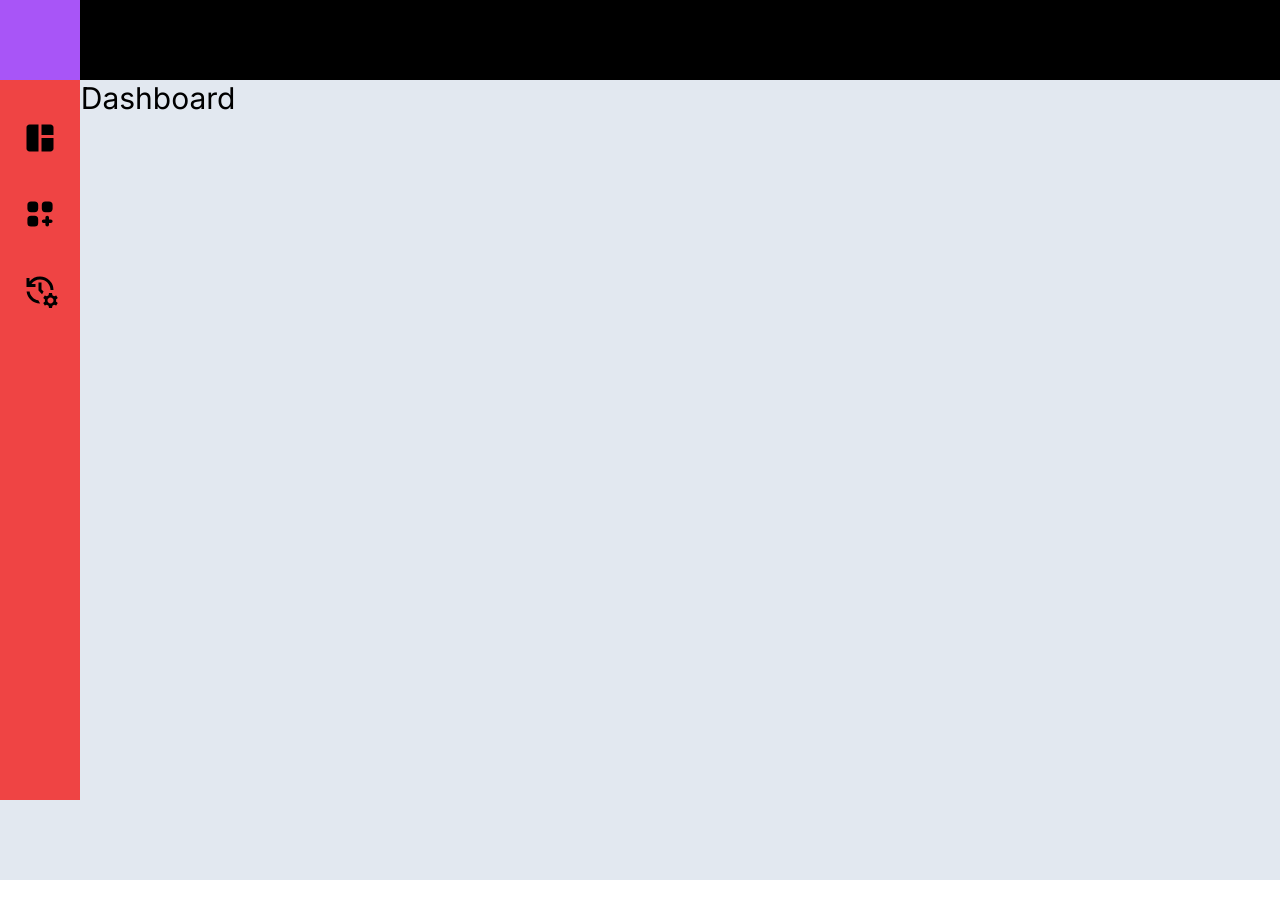
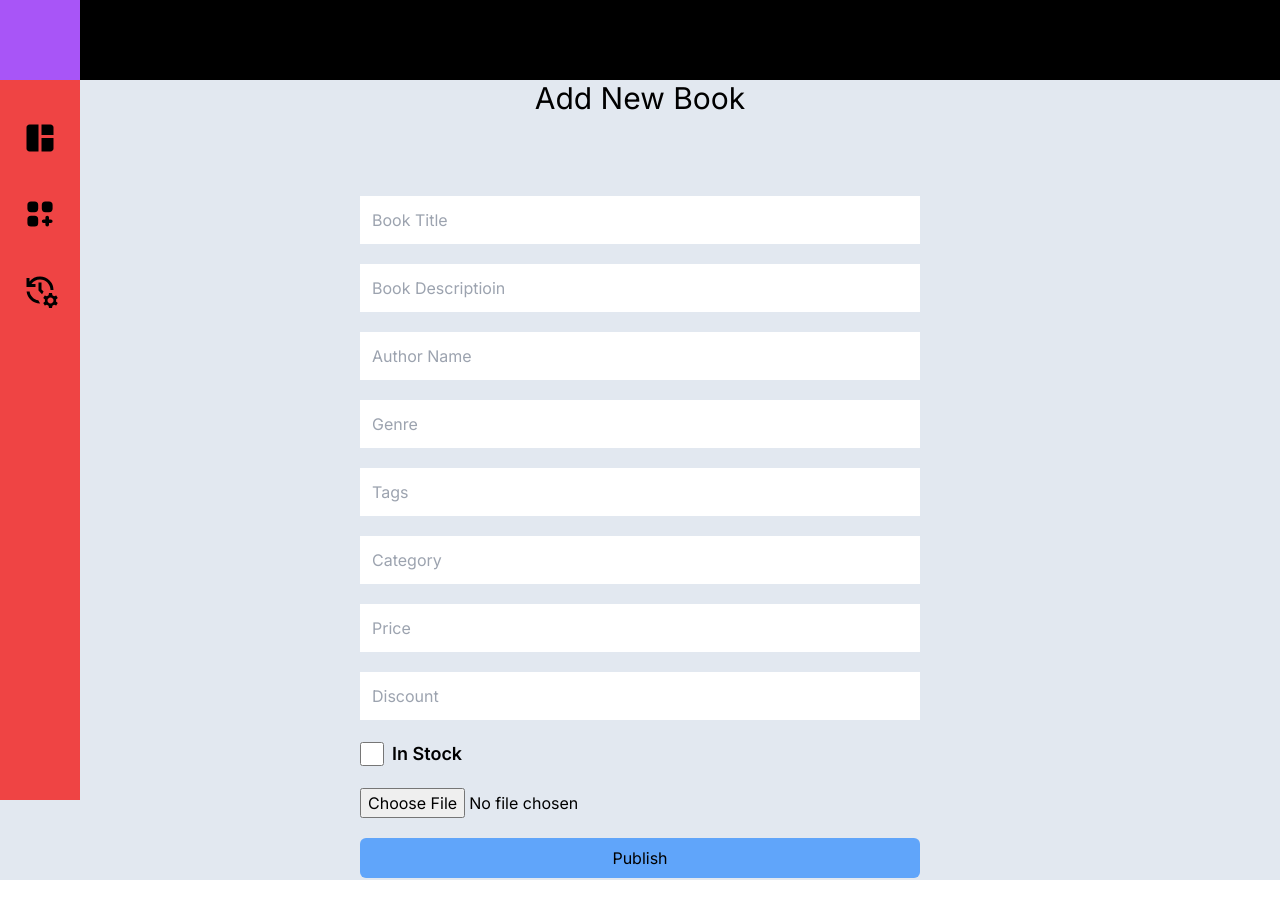
Before and after one commit to Vishal-Y1/Bookyst_frontend, a React (Vite) app: page /admin/dashboard in a window 1280 px wide. Before the commit the page ends 880 px from the top, so only its background shows below. Built offline with nearby package versions, Linux system fonts and the light colour scheme; no server answers.

Commit message:
tying to fix cookie errorclient

```diff
--- a/src/Components/AdminComponents/AddNewBook.jsx
+++ b/src/Components/AdminComponents/AddNewBook.jsx
@@ -39,8 +39,8 @@ const Addbook = () => {
     try {
       // const res = await axios.post("/api/books/add", bookData);
       const response = await addBook(formData);
-      console.log(response.data);
-      // window.location.reload();
+      console.log(response);
+      window.location.reload();
     } catch (error) {
       console.log(error);
     }
@@ -139,6 +139,7 @@ const Addbook = () => {
               setFormData({ ...formData, discount: e.target.value })
             }
           />
+
           <div className="checkbox flex items-center gap-2">
             <input
               type="checkbox"
--- a/src/Components/AdminComponents/AdminLogin.jsx
+++ b/src/Components/AdminComponents/AdminLogin.jsx
@@ -22,7 +22,7 @@ const Login = () => {
         alert("Token has been saved.");
       }
       if (res) {
-        navigate("/admin/dashboard");
+        navigate("/admin/add-new");
       }
     } catch (error) {
       console.log(error);
--- a/src/Components/AdminComponents/Dashboard.jsx
+++ b/src/Components/AdminComponents/Dashboard.jsx
@@ -1,27 +1,205 @@
-import React from "react";
-import { Link } from "react-router-dom";
-import { useQuery, useMutation, useQueryClient } from "@tanstack/react-query";
+import React, { useState } from "react";
+import { getDownloadURL, getStorage, ref, uploadBytes } from "firebase/storage";
+import app from "../../firebase";
 
-import { getAllBooks } from "../../api/booksApi";
-import Sidebar from "./Sidebar";
+import { addBook } from "../../api/booksApi";
+import axios from "axios";
 
-const Dashboard = () => {
-  const {
-    isLoading,
-    isError,
-    error,
-    data: books,
-  } = useQuery({ queryKey: ["books"], queryFn: getAllBooks });
+const Addbook = () => {
+  const [uploading, setUploading] = useState(false);
+  const [inStock, setInStock] = useState(false);
+  const [imgUrl, setImgUrl] = useState("");
+  const [file, setFile] = useState(null);
 
-  const totalBooks = books?.length;
+  const [formData, setFormData] = useState({});
+
+  const handleChange = async (e) => {
+    const image = e.target.files[0];
+    console.log(image);
+    if (image) {
+      try {
+        setUploading(true);
+        const storage = getStorage(app);
+        const storageRef = ref(storage, "images/" + image.name);
+        await uploadBytes(storageRef, image);
+        const downloadURL = await getDownloadURL(storageRef);
+        console.log(downloadURL);
+        setImgUrl(downloadURL);
+        setFormData({ ...formData, image: downloadURL });
+      } catch (error) {
+        console.log(error);
+      } finally {
+        setUploading(false);
+      }
+    }
+  };
+
+  const handleSubmit = async (e) => {
+    e.preventDefault();
+    try {
+      // const res = await axios.post("/api/books/add", bookData);
+      const response = await addBook(formData);
+      console.log(response);
+      window.location.reload();
+    } catch (error) {
+      console.log(error);
+    }
+  };
 
   return (
-    <div className="">
-      <div className="">
-        <h1 className="text-3xl">Hello Dashboard</h1>
+    <>
+      <div className="min-h-screen flex flex-col justify-center items-center w-full ">
+        <h1 className="text-3xl mb-10">Add New Book</h1>
+        <form
+          className="flex flex-col gap-5  w-1/2 p-10"
+          onSubmit={handleSubmit}
+        >
+          <input
+            type="text"
+            name="title"
+            id="title"
+            className="p-3 outline-none min-h-12 capitalize"
+            placeholder="Book Title"
+            autoFocus
+            onChange={(e) =>
+              setFormData({ ...formData, title: e.target.value })
+            }
+          />
+          <input
+            type="text"
+            name="desc"
+            id="desc"
+            className="p-3 outline-none min-h-12 capitalize"
+            placeholder="Book Descriptioin"
+            onChange={(e) => setFormData({ ...formData, desc: e.target.value })}
+          />
+          <input
+            type="text"
+            name="author"
+            id="author"
+            className="p-3 outline-none min-h-12 capitalize"
+            placeholder="Author Name"
+            onChange={(e) =>
+              setFormData({ ...formData, author: e.target.value })
+            }
+          />
+
+          <input
+            type="text"
+            name="genre"
+            id="genre"
+            className="p-3 outline-none min-h-12 capitalize"
+            placeholder="Genre"
+            onChange={(e) =>
+              setFormData({ ...formData, genre: e.target.value })
+            }
+          />
+
+          <input
+            type="text"
+            name="tags"
+            id="tags"
+            className="p-3 outline-none min-h-12 "
+            placeholder="Tags"
+            onChange={(e) =>
+              setFormData({
+                ...formData,
+                tags: e.target.value.split(","),
+              })
+            }
+          />
+
+          <input
+            type="text"
+            name="category"
+            id="category"
+            className="p-3 outline-none min-h-12 capitalize"
+            placeholder="Category"
+            onChange={(e) =>
+              setFormData({ ...formData, category: e.target.value })
+            }
+          />
+          <input
+            type="text"
+            name="price"
+            id="price"
+            className="p-3 outline-none min-h-12 "
+            placeholder="Price"
+            onChange={(e) =>
+              setFormData({ ...formData, price: e.target.value })
+            }
+          />
+          <input
+            type="text"
+            name="discount"
+            id="discount"
+            className="p-3 outline-none min-h-12 "
+            placeholder="Discount"
+            onChange={(e) =>
+              setFormData({ ...formData, discount: e.target.value })
+            }
+          />
+
+          <div className="checkbox flex items-center gap-2">
+            <input
+              type="checkbox"
+              name="stock"
+              id="stock"
+              // value={inStock}
+              onChange={(e) =>
+                setFormData({ ...formData, stock: e.target.checked })
+              }
+              className="size-6 p-3 outline-none "
+            />
+            <label htmlFor="stock" className="text-lg font-semibold">
+              In Stock
+            </label>
+          </div>
+
+          <input
+            type="file"
+            accept="image/*"
+            name="image"
+            id="image"
+            // onChange={(e) => setFile(e.target.files[0])}
+            onChange={handleChange}
+          />
+
+          <button
+            type="submit"
+            className="bg-blue-400 px-5 py-2 rounded-md"
+            disabled={uploading}
+          >
+            {uploading ? "Publishing" : "Publish"}
+          </button>
+        </form>
+
+        {/* <form className="flex flex-col gap-10" onSubmit={handleSubmit}>
+          <div>
+            <input
+              accept="image/*"
+              name="image"
+              id="image"
+              type="file"
+              // onChange={(e) => setFile(e.target.files[0])}
+              onChange={handleChange}
+            />
+            <button
+              className="bg-blue-400 px-5 py-2 rounded-md"
+              disabled={uploading}
+              onClick={handleChange}
+            >
+              {uploading ? "Uploading" : "Upload"}
+            </button>
+          </div>
+          <button type="submit" className="bg-red-400 px-5 py-2">
+            Publish
+          </button>
+        </form> */}
+        {imgUrl && <img src={imgUrl} />}
       </div>
-    </div>
+    </>
   );
 };
 
-export default Dashboard;
+export default Addbook;
--- a/src/api/authApi.js
+++ b/src/api/authApi.js
@@ -1,7 +1,8 @@
 import axios from "axios";
 
 const authApi = axios.create({
-  baseURL: "https://bookyst-backend-l6ij.vercel.app/api/auth",
+  baseURL: "http://localhost:3344/api/auth",
+  // baseURL: "https://bookyst-backend-l6ij.vercel.app/api/auth",
   withCredentials: true,
 });
 
--- a/src/api/booksApi.js
+++ b/src/api/booksApi.js
@@ -15,7 +15,8 @@ export const getBook = async (id) => {
   return response.data;
 };
 export const addBook = async (book) => {
-  return await booksApi.post("/add", book);
+  const response = await booksApi.post("/add", book);
+  return response.data;
 };
 
 export const search = async (q) => {
```
Also changed, not shown: src/Components/Auth/Login.jsx (+1 -13 lines).
